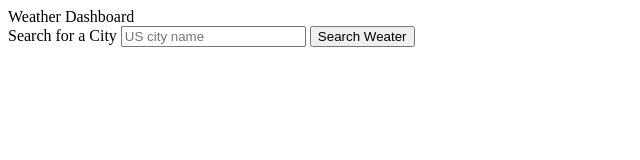
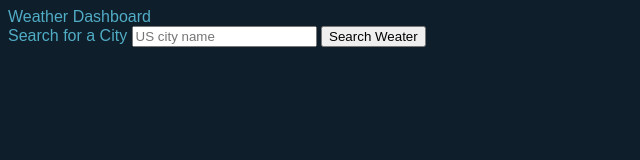
Before and after one commit to ngolston/Weather-Dashboard, a plain HTML site: page index.html in a window 1280 px wide. Shown: the whole page, without its empty margins (0-640 px from the left). Drawn offline with nearby package versions, Linux system fonts and the light colour scheme.

Commit message:
updated readme

```diff
--- a/assets/css/styles.css
+++ b/assets/css/styles.css
@@ -0,0 +1,5 @@
+body {
+  font-family: "Poppins", sans-serif;
+  background-color: #0e1e2b;
+  color: #51acc5;
+}
--- a/index.html
+++ b/index.html
@@ -1,20 +1,22 @@
 <!DOCTYPE html>
 <html lang="en">
+
 <head>
   <meta charset="UTF-8">
   <meta http-equiv="X-UA-Compatible" content="IE=edge">
   <meta name="viewport" content="width=device-width, initial-scale=1.0">
-  <!-- <link rel="stylesheet" href="https://cdn.jsdelivr.net/npm/bootstrap@5.1.3/dist/css/bootstrap.min.css"> -->
+  <link rel="stylesheet" href="./assets/css/styles.css">
   <script src="https://cdnjs.cloudflare.com/ajax/libs/moment.js/2.29.1/moment.min.js"></script>
   <title>Document</title>
 </head>
+
 <body>
   <header>Weather Dashboard</header>
   <div class="row">
     <div class="col-md-4">
       <form>
         <label for="city" class="form-label">Search for a City</label>
-      <input type="text" name="city" class="form-control" placeholder="US city name"/>
+        <input type="text" name="city" class="form-control" placeholder="US city name" />
         <button type="submit" id="searchbtn" class="btn btn-primary my-3"> Search Weater</button>
       </form>
       <div id="previous-cities"></div>
@@ -29,4 +31,5 @@
 
   <script src="./assets/js/script.js"></script>
 </body>
+
 </html>
```
Also changed, not shown: assets/images/2022-02-16_19-12-12.png (added), 1 other file. Lines whose indentation alone changed are shown as unchanged.
